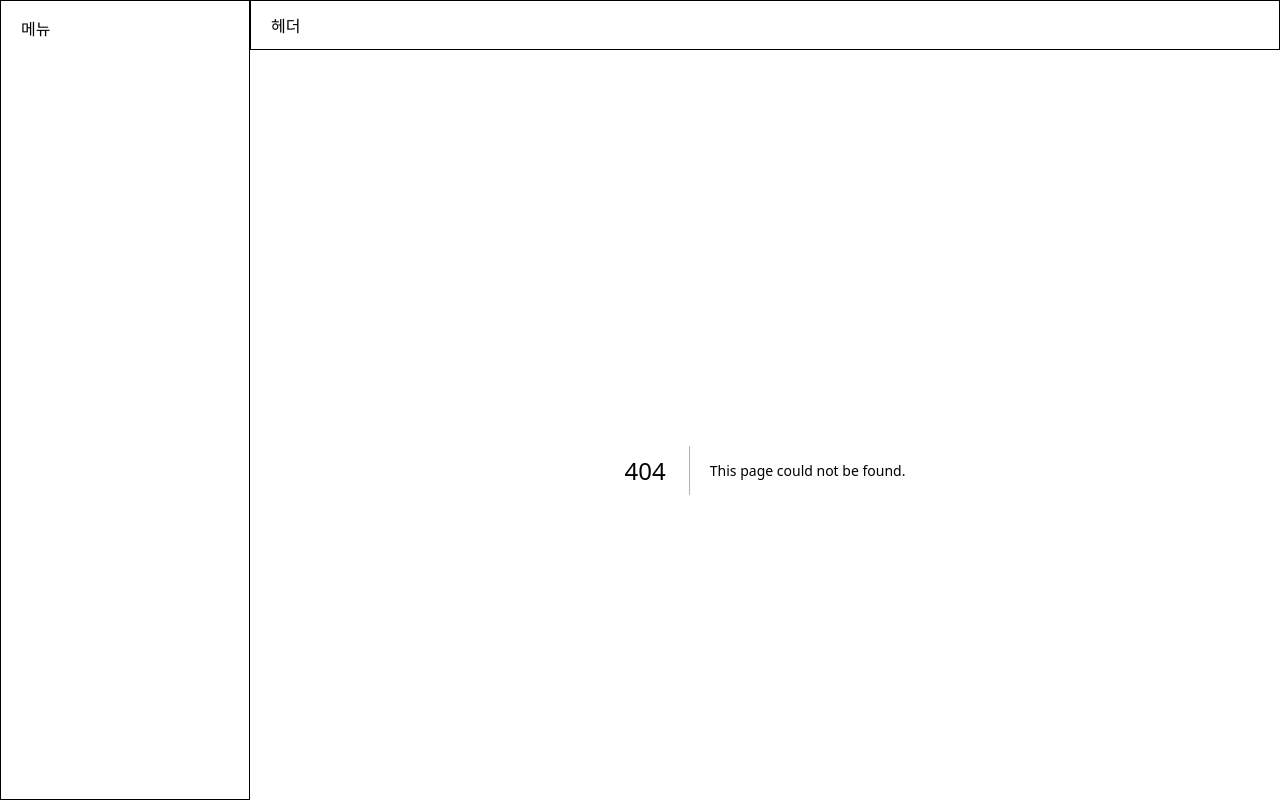
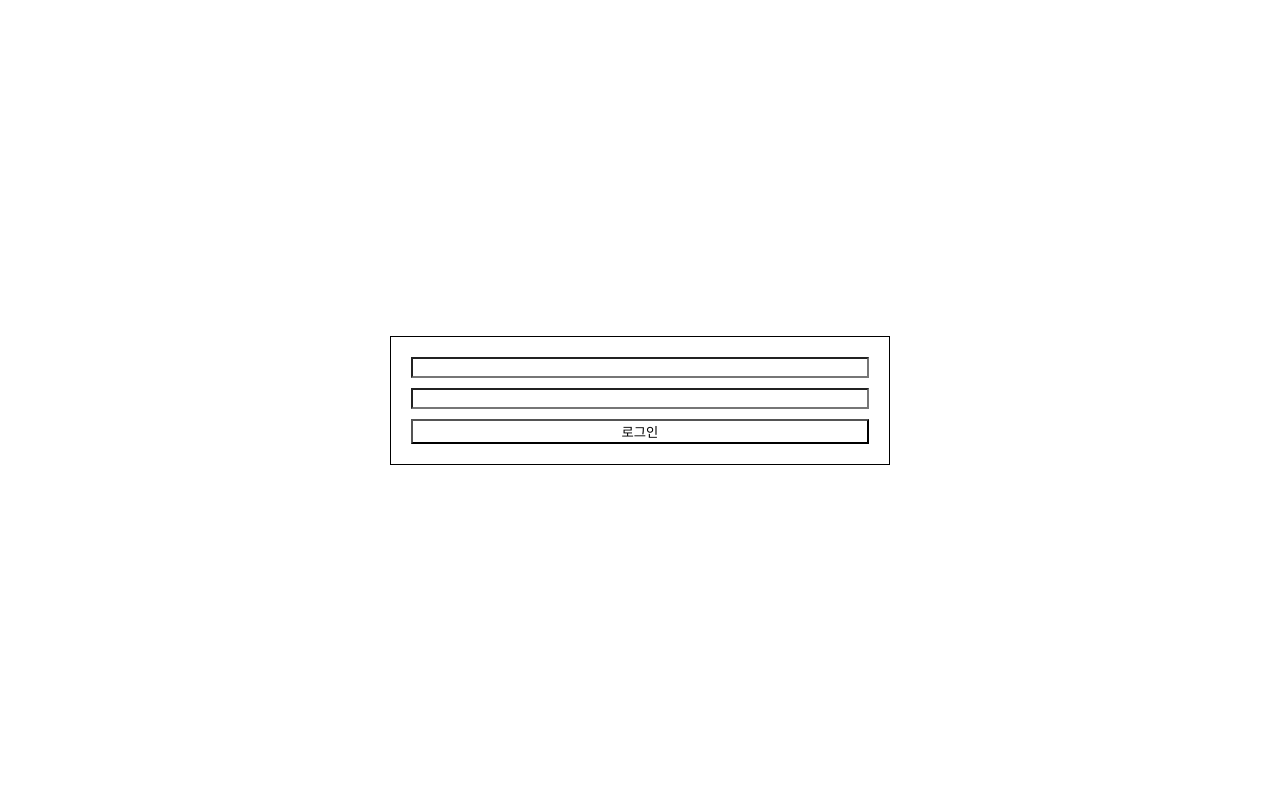
Before and after one commit to seong-ji-sue/nextjs-page-router-test, a Next.js app in the folder packages/next-pr/: page /login in a window 1280 px wide. Before the commit this address had no page. Built offline with nearby package versions, Linux system fonts and the light colour scheme.

Commit message:
chore: rollup 제거, 로그인 페이지 구성중

```diff
--- a/packages/next-pr/package.json
+++ b/packages/next-pr/package.json
@@ -9,7 +9,6 @@
     "run": "NEXT_PRIVATE_LOCAL_WEBPACK=true node server.mjs",
     "analyze": "rollup -c && NEXT_PRIVATE_LOCAL_WEBPACK=true ANALYZE=true next build"
   },
-
   "keywords": [],
   "author": "",
   "license": "ISC",
@@ -17,11 +16,6 @@
     "@nextpr/common": "^1.0.0",
     "@module-federation/nextjs-mf": "^8.3.17",
     "@next/bundle-analyzer": "^15.1.3",
-    "@rollup/plugin-commonjs": "^28.0.2",
-    "@rollup/plugin-json": "^6.1.0",
-    "@rollup/plugin-node-resolve": "^16.0.0",
-    "rollup-plugin-terser": "^7.0.2",
-    "rollup": "^2.79.2",
     "http-proxy-middleware": "^3.0.0",
     "dotenv-webpack": "^8.1.0",
     "express": "^4.19.2",
--- a/packages/next-pr/rollup.config.js
+++ /dev/null
@@ -1,31 +0,0 @@
-import resolve from '@rollup/plugin-node-resolve';
-import commonjs from '@rollup/plugin-commonjs';
-import json from '@rollup/plugin-json';
-import {terser} from 'rollup-plugin-terser';
-import {join} from 'path';
-
-const commonSrcPath = join(__dirname, '../common/src/index.js'); // common 소스 파일
-const outputPath = join(__dirname, '.next/static/common'); // 번들링 결과 저장 위치
-
-export default {
-	input: commonSrcPath, // common의 시작 파일
-	output: [
-		{
-			file: join(outputPath, 'bundle.esm.js'), // ESM 번들
-			format: 'esm',
-			sourcemap: true,
-		},
-		{
-			file: join(outputPath, 'bundle.cjs.js'), // CommonJS 번들
-			format: 'cjs',
-			sourcemap: true,
-		},
-	],
-	plugins: [
-		resolve(), // Node.js 의존성 해석
-		commonjs(), // CommonJS 모듈을 ESM으로 변환
-		json(), // JSON 파일 지원
-		terser(), // 코드 최소화
-	],
-	external: ['react', 'react-dom'], // React 및 ReactDOM은 외부 의존성으로 처리
-};
--- a/packages/next-pr/src/components/Layout/Header/Header.module.scss
+++ b/packages/next-pr/src/components/Layout/Header/Header.module.scss
@@ -8,3 +8,7 @@
   align-items: center;
   justify-content: space-between;
 }
+
+.login {
+  cursor: pointer;
+}
--- a/packages/next-pr/src/components/Layout/Header/index.js
+++ b/packages/next-pr/src/components/Layout/Header/index.js
@@ -1,8 +1,23 @@
-import React from 'react';
+import React, {useReducer} from 'react';
 import styles from './Header.module.scss';
+import {useRouter} from 'next/router';
 
 function Header(props) {
-	return <div className={styles.headerContainer}>헤더</div>;
+	const router = useRouter();
+
+	return (
+		<div className={styles.headerContainer}>
+			헤더
+			<div
+				className={styles.login}
+				onClick={() => {
+					router.push('login');
+				}}
+			>
+				로그인
+			</div>
+		</div>
+	);
 }
 
 export default Header;
--- a/packages/next-pr/src/pages/_app.js
+++ b/packages/next-pr/src/pages/_app.js
@@ -1,7 +1,7 @@
 import Layout from '@components/Layout';
 import '../styles/index.scss';
 
-const MyApp = ({Component, pageProps}) => {
+const App = ({Component, pageProps}) => {
 	const getLayout = Component.getLayout ?? ((page) => page);
 
 	return (
@@ -17,4 +17,4 @@ const MyApp = ({Component, pageProps}) => {
 	);
 };
 
-export default MyApp;
+export default App;
--- a/packages/next-pr/src/pages/index.js
+++ b/packages/next-pr/src/pages/index.js
@@ -1,6 +1,5 @@
 import {useRouter} from 'next/router';
 import Link from 'next/link';
-import Layout from '@components/Layout';
 import {adds} from '@nextpr/common';
 
 const posts = [
@@ -33,7 +32,3 @@ export default function Home() {
 		</div>
 	);
 }
-
-Home.getLayout = function getLayout(page) {
-	return <Layout>{page}</Layout>;
-};
--- /dev/null
+++ b/packages/next-pr/src/pages/login/index.js
@@ -0,0 +1,36 @@
+import React, {useState} from 'react';
+import styles from './login.module.scss';
+import {useRouter} from 'next/router';
+
+function Index(props) {
+	const router = useRouter();
+	const [loginInfo, setLoginInfo] = useState();
+
+	const onChange = (e) => {
+		// setLoginInfo(e.target.value);
+	};
+
+	const onSubmit = () => {};
+
+	return (
+		<div className={styles.loginContainer}>
+			<div className={styles.loginBox}>
+				<input type={'text'} />
+				<input type={'text'} />
+				<button
+					onClick={() => {
+						router.push('/');
+					}}
+				>
+					로그인
+				</button>
+			</div>
+		</div>
+	);
+}
+
+export default Index;
+
+Index.getLayout = (page) => {
+	return <div>{page}</div>;
+};
--- /dev/null
+++ b/packages/next-pr/src/pages/login/login.module.scss
@@ -0,0 +1,20 @@
+.loginContainer {
+  display: flex;
+  justify-content: center;
+  align-items: center;
+
+  height: 100vh;
+}
+
+.loginBox {
+  display: flex;
+  flex-direction: column;
+  gap: 10px;
+  width: 500px;
+  border: 1px solid black;
+  padding: 20px;
+}
+
+.loginBox > input {
+  hight:10000px;
+}
```
Also changed, not shown: packages/next-pr/server.mjs (+0 -16 lines), packages/test-bundler/package.json (added, +12 -0 lines), 1 other file (tests, documents, lock files or other folders).
